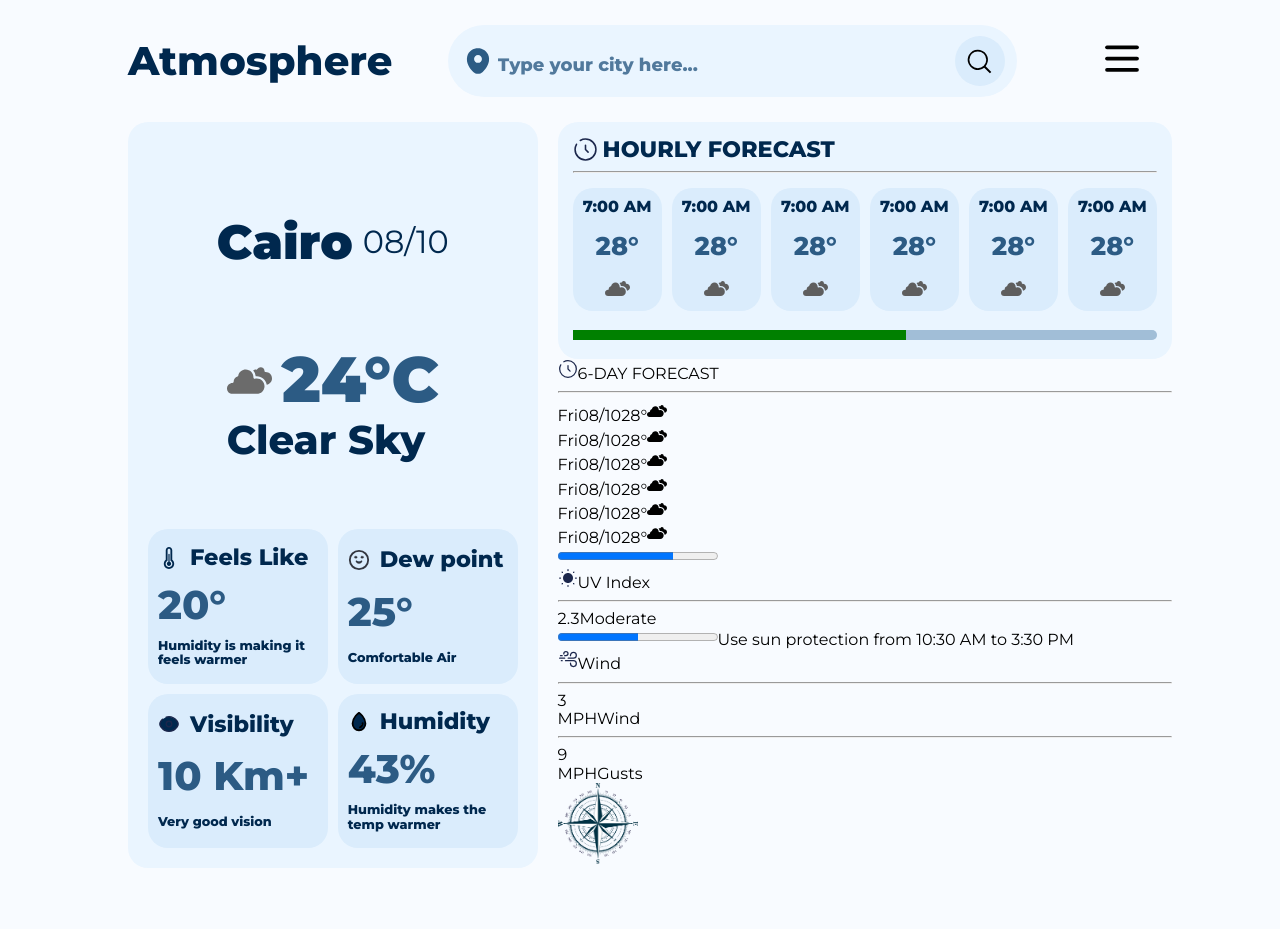
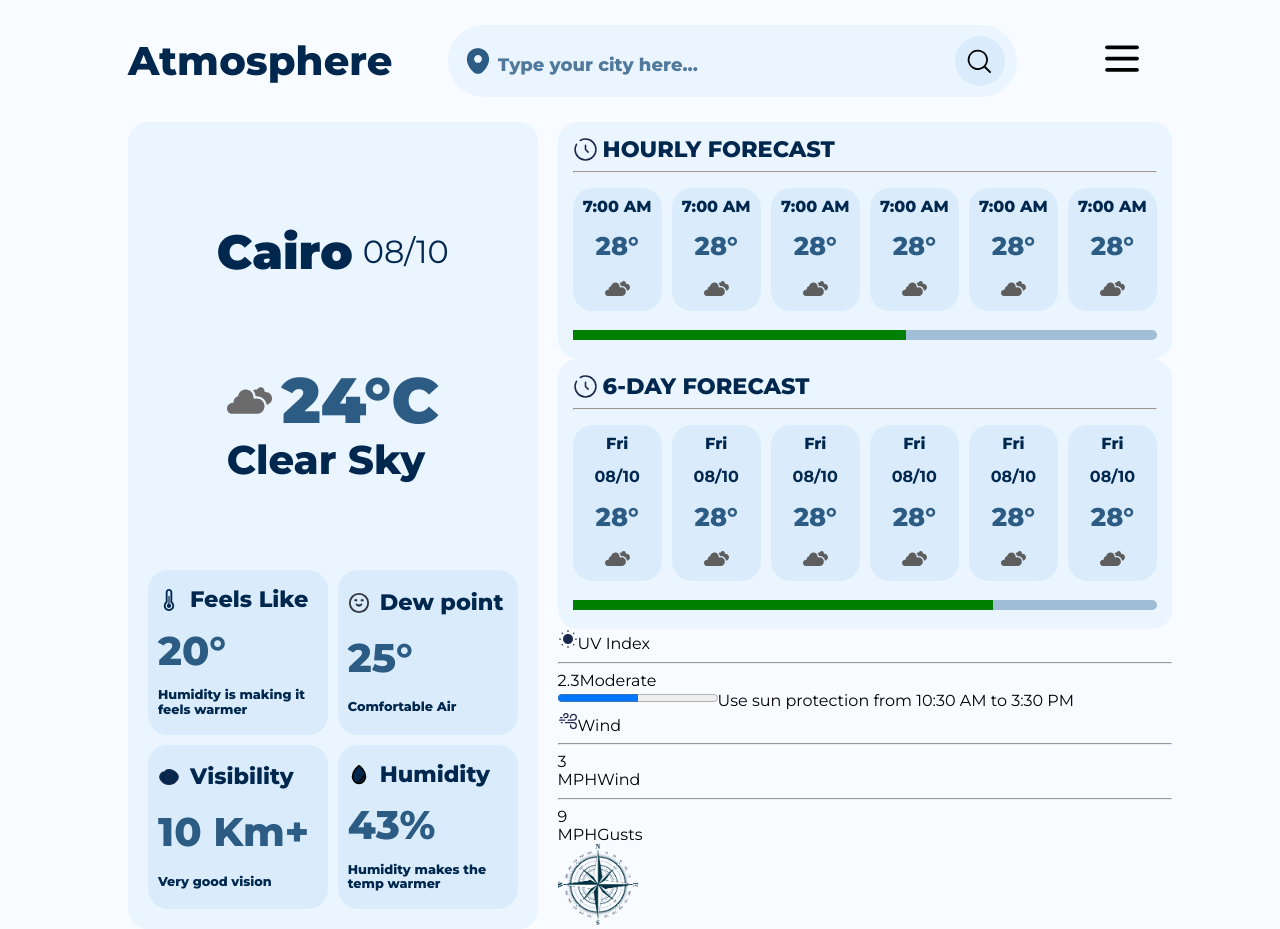
Before and after one commit to omarMuhammad0/Atmosphere-weather-app, a Next.js app: page / in a window 1280 px wide. Before the commit the page ends 868 px from the top, so only its background shows below. Built offline with nearby package versions, Linux system fonts and the light colour scheme.

Commit message:
days forecast stylings is done

```diff
--- a/src/components/cards/DaysForecast.jsx
+++ b/src/components/cards/DaysForecast.jsx
@@ -1,3 +1,5 @@
+import "@/style/cards/days-forecast/days-forecast.css";
+
 export default function DaysForecast() {
     return (
         <div className="days-forecast">
@@ -7,8 +9,8 @@ export default function DaysForecast() {
                     <path d="M7 3.33782C8.47087 2.48697 10.1786 2 12 2C17.5228 2 22 6.47715 22 12C22 17.5228 17.5228 22 12 22C6.47715 22 2 17.5228 2 12C2 10.1786 2.48697 8.47087 3.33782 7" stroke="#1C274C" stroke-width="1.5" stroke-linecap="round"/>
                 </svg>
                 <span>6-DAY FORECAST</span>
-                <hr />
             </div>
+            <hr />
             <div className="cards">
                 <div className="card">
                     <span className="day">Fri</span>
--- /dev/null
+++ b/src/style/cards/days-forecast/days-forecast.css
@@ -0,0 +1,75 @@
+.days-forecast {
+  background-color: var(--light-blue-2);
+  padding: 15px;
+  border-radius: 20px;
+}
+.days-forecast .title {
+  display: flex;
+  align-items: center;
+  gap: 5px;
+}
+.days-forecast .title svg {
+  width: 25px;
+  height: 25px;
+}
+.days-forecast .title svg:nth-child(2) {
+  fill: var(--blue-2);
+}
+.days-forecast .title span {
+  font-size: 1.4rem;
+  color: var(--blue-2);
+  font-weight: 800;
+}
+.days-forecast hr {
+  color: var(--blue-2);
+}
+.days-forecast .cards {
+  display: grid;
+  grid-template-columns: repeat(6, 1fr);
+  gap: 10px;
+  margin-block: 15px;
+}
+.days-forecast .cards .card {
+  background-color: var(--light-blue-3);
+  border-radius: 20px;
+  padding-block: 10px;
+  display: grid;
+  justify-items: center;
+  gap: 15px;
+}
+.days-forecast .cards .card .day {
+  font-size: 1rem;
+  font-weight: 800;
+  color: var(--blue-2);
+}
+.days-forecast .cards .card .date {
+  font-size: 1rem;
+  font-weight: 700;
+  color: var(--blue-2);
+}
+.days-forecast .cards .card .temp {
+  font-size: 1.6rem;
+  font-weight: 800;
+  color: var(--blue-1);
+}
+.days-forecast .cards .card svg {
+  width: 25px;
+  height: 25px;
+}
+.days-forecast .cards .card svg path {
+  fill: #5e5e5e;
+}
+.days-forecast progress {
+  background-color: var(--light-blue-3);
+  width: 100%;
+  height: 10px;
+  border-radius: 20px;
+}
+.days-forecast progress::-webkit-progress-bar {
+  background-color: var(--light-blue-4);
+  border-radius: 20px;
+}
+.days-forecast progress::-moz-progress-bar {
+  background-color: var(--light-blue-4);
+  border-radius: 20px;
+}/*# sourceMappingURL=days-forecast.css.map */
--- /dev/null
+++ b/src/style/cards/days-forecast/days-forecast.scss
@@ -0,0 +1,83 @@
+.days-forecast {
+    background-color: var(--light-blue-2);
+    padding: 15px;
+    border-radius: 20px;
+
+    .title {
+        display: flex;
+        align-items: center;
+        gap: 5px;
+
+        svg {
+            width: 25px;
+            height: 25px;
+
+            &:nth-child(2) {
+                fill: var(--blue-2);
+            }
+        }
+        span {
+            font-size: 1.4rem;
+            color: var(--blue-2);
+            font-weight: 800;
+        }
+    }
+    hr {
+        color: var(--blue-2);
+    }
+    .cards {
+        display: grid;
+        grid-template-columns: repeat(6, 1fr);
+        gap: 10px;
+        margin-block: 15px;
+
+        .card {
+            background-color: var(--light-blue-3);
+            border-radius: 20px;
+            padding-block: 10px;
+            display: grid;
+            justify-items: center;
+            gap: 15px;
+
+            .day {
+                font-size: 1rem;
+                font-weight: 800;
+                color: var(--blue-2);
+            }
+            .date {
+                font-size: 1rem;
+                font-weight: 700;
+                color: var(--blue-2);
+            }
+            .temp {
+                font-size: 1.6rem;
+                font-weight: 800;
+                color: var(--blue-1);
+            }
+            svg {
+                width: 25px;
+                height: 25px;
+
+                path {
+                    fill: #5e5e5e;
+                }
+            }
+        }
+    }
+
+    progress {
+        background-color: var(--light-blue-3);
+        width: 100%;
+        height: 10px;
+        border-radius: 20px;
+
+        &::-webkit-progress-bar {
+            background-color: var(--light-blue-4);
+            border-radius: 20px;
+        }
+        &::-moz-progress-bar {
+            background-color: var(--light-blue-4);
+            border-radius: 20px;
+        }
+    }
+}
```
Also changed, not shown: 1 other file (tests, documents, lock files or other folders).
